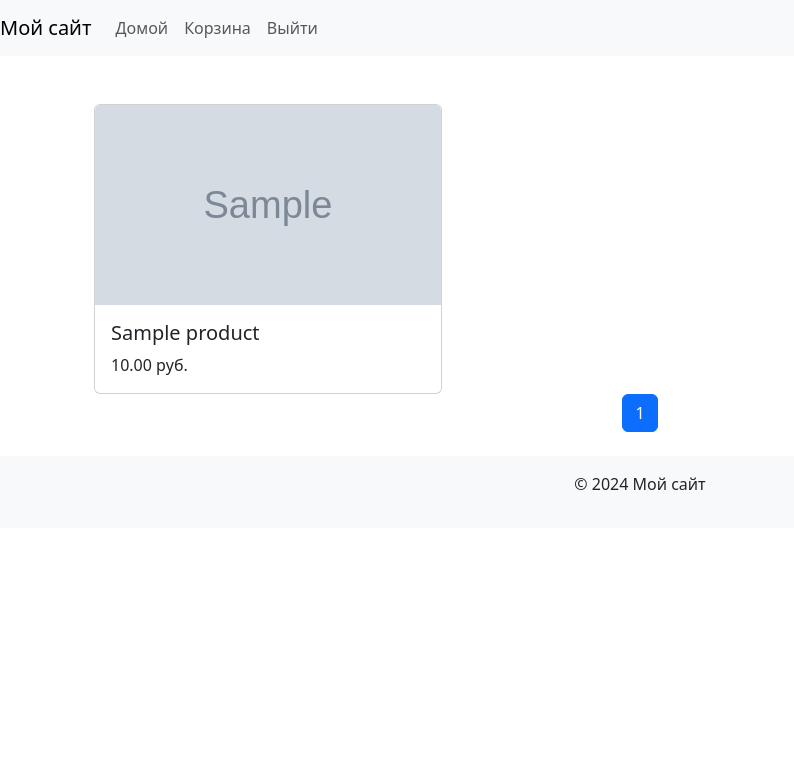
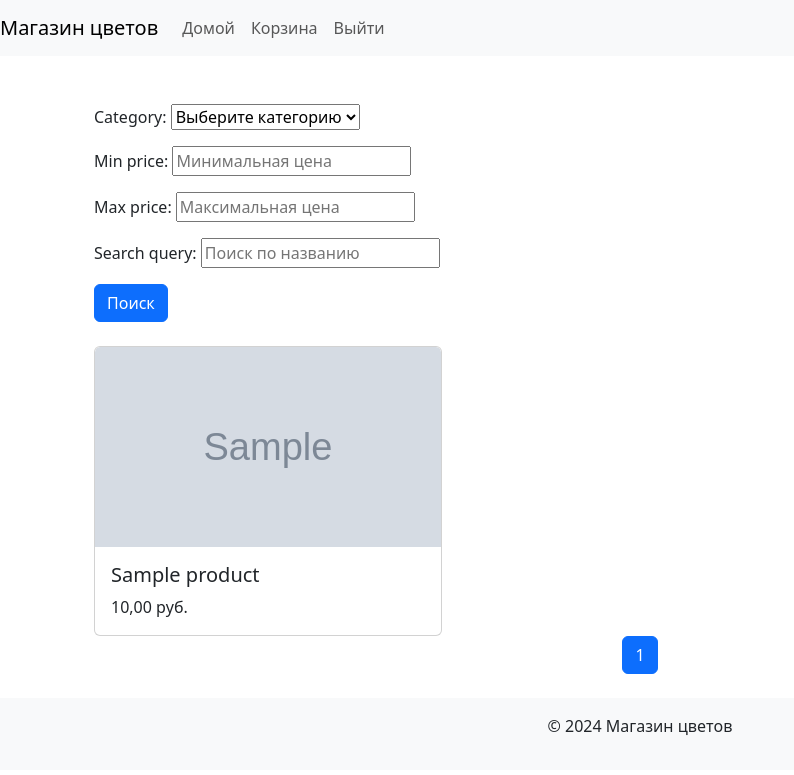
Before and after one commit to Alexsey111/Flower_shop, a Django app: page /products/ in a window 1280 px wide. Shown: the top 775 px of the page, without its empty margins (0-794 px from the left). Run offline with Django 5.2, Linux system fonts and the light colour scheme; a user stored in the database is signed in; tables that the repository leaves empty hold one stand-in row (values such as "Sample post"); grey boxes marked "Sample" are stand-in pictures; some libraries are stand-ins or nearby versions.

Commit message:
new code2

```diff
--- a/flower_shop/flower_shop/settings.py
+++ b/flower_shop/flower_shop/settings.py
@@ -16,6 +16,9 @@ DEBUG = True
 
 ALLOWED_HOSTS = []
 
+ACCOUNT_FORMS = {
+    'signup': 'shop.forms.CustomSignupForm',
+}
 
 # Application definition
 
@@ -124,7 +127,7 @@ AUTH_PASSWORD_VALIDATORS = [
 # Internationalization
 # https://docs.djangoproject.com/en/5.0/topics/i18n/
 
-LANGUAGE_CODE = 'en-us'
+LANGUAGE_CODE = 'ru'
 
 TIME_ZONE = 'UTC'
 
--- a/flower_shop/shop/admin.py
+++ b/flower_shop/shop/admin.py
@@ -1,5 +1,5 @@
 from django.contrib import admin
-from .models import Product, Order, Review, Report, Cart, CartItem
+from .models import Product, Order, Review, Report, Cart, CartItem, Category
 
 admin.site.register(Product)
 admin.site.register(Order)
@@ -7,3 +7,4 @@ admin.site.register(Review)
 admin.site.register(Report)
 admin.site.register(Cart)
 admin.site.register(CartItem)
+admin.site.register(Category)
--- /dev/null
+++ b/flower_shop/shop/forms.py
@@ -0,0 +1,40 @@
+from django import forms
+from allauth.account.forms import SignupForm
+from .models import Category
+
+class CustomSignupForm(SignupForm):
+    name = forms.CharField(max_length=30, label='Name')
+    phone = forms.CharField(max_length=15, label='Phone')
+    address = forms.CharField(widget=forms.Textarea, label='Address')
+
+    def save(self, request):
+        user = super(CustomSignupForm, self).save(request)
+        user.first_name = self.cleaned_data.get('name')
+        user.profile.phone = self.cleaned_data.get('phone')
+        user.profile.address = self.cleaned_data.get('address')
+        user.save()
+        return user
+
+
+class ProductFilterForm(forms.Form):
+    category = forms.ModelChoiceField(
+        queryset=Category.objects.all(),
+        required=False,
+        empty_label="Выберите категорию"
+    )
+    min_price = forms.DecimalField(
+        max_digits=10,
+        decimal_places=2,
+        required=False,
+        widget=forms.NumberInput(attrs={'placeholder': 'Минимальная цена'})
+    )
+    max_price = forms.DecimalField(
+        max_digits=10,
+        decimal_places=2,
+        required=False,
+        widget=forms.NumberInput(attrs={'placeholder': 'Максимальная цена'})
+    )
+    search_query = forms.CharField(
+        required=False,
+        widget=forms.TextInput(attrs={'placeholder': 'Поиск по названию'})
+    )
--- a/flower_shop/shop/templates/account/login.html
+++ b/flower_shop/shop/templates/account/login.html
@@ -6,16 +6,16 @@
 <div class="container mt-5">
   <div class="row justify-content-center">
     <div class="col-md-6">
-      <h2 class="text-center">Login</h2>
+      <h2 class="text-center">Вход</h2>
       <form method="post">
         {% csrf_token %}
         <div class="form-group">
           {{ form.as_p }}
         </div>
-        <button type="submit" class="btn btn-primary">Login</button>
+        <button type="submit" class="btn btn-primary">Войти</button>
       </form>
       <p class="mt-3 text-center">
-        Don't have an account? <a href="{% url 'account_signup' %}">Sign up here</a>
+        Нет аккаунта? <a href="{% url 'account_signup' %}">Зарегистрируйтесь здесь</a>
       </p>
     </div>
   </div>
--- a/flower_shop/shop/templates/account/signup.html
+++ b/flower_shop/shop/templates/account/signup.html
@@ -6,16 +6,16 @@
 <div class="container mt-5">
   <div class="row justify-content-center">
     <div class="col-md-6">
-      <h2 class="text-center">Sign Up</h2>
+      <h2 class="text-center">Регистрация</h2>
       <form method="post">
         {% csrf_token %}
         <div class="form-group">
           {{ form.as_p }}
         </div>
-        <button type="submit" class="btn btn-primary">Sign Up</button>
+        <button type="submit" class="btn btn-primary">Зарегистрироваться</button>
       </form>
       <p class="mt-3 text-center">
-        Already have an account? <a href="{% url 'account_login' %}">Login here</a>
+        Уже есть аккаунт? <a href="{% url 'account_login' %}">Войдите здесь</a>
       </p>
     </div>
   </div>
--- a/flower_shop/shop/templates/shop/base_generic.html
+++ b/flower_shop/shop/templates/shop/base_generic.html
@@ -12,7 +12,7 @@
 <body>
   <header>
     <nav class="navbar navbar-expand-lg navbar-light bg-light">
-      <a class="navbar-brand" href="{% url 'index' %}">Мой сайт</a>
+      <a class="navbar-brand" href="{% url 'index' %}">Магазин цветов</a>
       <div class="collapse navbar-collapse">
         <ul class="navbar-nav mr-auto">
           <li class="nav-item"><a class="nav-link" href="{% url 'index' %}">Домой</a></li>
@@ -20,7 +20,7 @@
             <li class="nav-item"><a class="nav-link" href="{% url 'view_cart' %}">Корзина</a></li>
             <li class="nav-item"><a class="nav-link" href="{% url 'account_logout' %}">Выйти</a></li>
           {% else %}
-            <li class="nav-item"><a class="nav-link" href="{% url 'account_login' %}">Логин</a></li>
+            <li class="nav-item"><a class="nav-link" href="{% url 'account_login' %}">Вход</a></li>
             <li class="nav-item"><a class="nav-link" href="{% url 'account_signup' %}">Регистрация</a></li>
           {% endif %}
         </ul>
@@ -33,7 +33,7 @@
   </main>
   <footer class="bg-light py-3 mt-4">
     <div class="container text-center">
-      <p>&copy; 2024 Мой сайт</p>
+      <p>&copy; 2024 Магазин цветов</p>
     </div>
   </footer>
   <script src="https://code.jquery.com/jquery-3.5.1.slim.min.js"></script>
--- a/flower_shop/shop/templates/shop/product_list.html
+++ b/flower_shop/shop/templates/shop/product_list.html
@@ -1,9 +1,17 @@
+<!-- shop/templates/shop/product_list.html -->
 {% extends "shop/base_generic.html" %}
 
 {% block title %}Список товаров{% endblock %}
 
 {% block content %}
 <div class="container mt-5">
+  <!-- Форма фильтрации и поиска -->
+  <form method="get" action="{% url 'product_list' %}" class="mb-4">
+    {{ form.as_p }}
+    <button type="submit" class="btn btn-primary">Поиск</button>
+  </form>
+
+  <!-- Список товаров -->
   <div class="row">
     {% for product in page_obj %}
       <div class="col-md-4">
@@ -17,8 +25,8 @@
       </div>
     {% endfor %}
   </div>
-</div>
 
+  <!-- Пагинация -->
   <nav aria-label="Page navigation">
     <ul class="pagination justify-content-center">
       {% if page_obj.has_previous %}
--- a/flower_shop/shop/urls.py
+++ b/flower_shop/shop/urls.py
@@ -1,6 +1,5 @@
-
-from django.urls import path
-from .views import index, product_list, add_to_cart, view_cart, remove_from_cart, checkout
+from django.urls import path, include
+from .views import index, product_list, add_to_cart, view_cart, remove_from_cart, checkout, order_detail
 
 urlpatterns = [
     path('', index, name='index'),
@@ -9,5 +8,6 @@ urlpatterns = [
     path('cart/', view_cart, name='view_cart'),
     path('remove_from_cart/<int:cart_item_id>/', remove_from_cart, name='remove_from_cart'),
     path('checkout/', checkout, name='checkout'),
-    # Добавьте маршруты для заказа
+    path('order/<int:order_id>/', order_detail, name='order_detail'),  # Убедитесь, что этот маршрут соответствует функции
+    path('password_reset/', include('django.contrib.auth.urls')),
 ]
--- a/flower_shop/shop/views.py
+++ b/flower_shop/shop/views.py
@@ -1,7 +1,8 @@
 from django.shortcuts import render, get_object_or_404, redirect
 from django.core.paginator import Paginator
 from django.contrib.auth.decorators import login_required
-from .models import Product, Cart, CartItem
+from .forms import ProductFilterForm
+from .models import Product, Cart, CartItem, Category, Order, OrderItem  # Добавьте OrderItem
 
 
 def index(request):
@@ -12,15 +13,33 @@ def index(request):
     page_obj = paginator.get_page(page_number)
     return render(request, 'shop/index.html', {'page_obj': page_obj})
 
+# shop/views.py
+from .forms import ProductFilterForm
 
-@login_required
 def product_list(request):
-    # Отображение списка продуктов с пагинацией
     product_list = Product.objects.all().order_by('id')
+    form = ProductFilterForm(request.GET)
+
+    if form.is_valid():
+        if form.cleaned_data['category']:
+            product_list = product_list.filter(category=form.cleaned_data['category'])
+        if form.cleaned_data['min_price']:
+            product_list = product_list.filter(price__gte=form.cleaned_data['min_price'])
+        if form.cleaned_data['max_price']:
+            product_list = product_list.filter(price__lte=form.cleaned_data['max_price'])
+        if form.cleaned_data['search_query']:
+            product_list = product_list.filter(name__icontains=form.cleaned_data['search_query'])
+
+    # Отладочная информация
+    print("Форма:", form)
+    print("Данные формы:", form.cleaned_data)
+    print("Количество товаров:", product_list.count())
+
     paginator = Paginator(product_list, 10)
     page_number = request.GET.get('page')
     page_obj = paginator.get_page(page_number)
-    return render(request, 'shop/product_list.html', {'page_obj': page_obj})
+    return render(request, 'shop/product_list.html', {'page_obj': page_obj, 'form': form})
+
 
 
 @login_required
@@ -38,7 +57,6 @@ def add_to_cart(request, product_id):
     # Обновление итоговой суммы корзины
     cart.update_total_price()
     return redirect('index')
-
 
 @login_required
 def view_cart(request):
@@ -63,16 +81,32 @@ def remove_from_cart(request, cart_item_id):
 
 @login_required
 def checkout(request):
-    # Получение корзины текущего пользователя
     cart = get_object_or_404(Cart, user=request.user)
 
     if request.method == 'POST':
-        # Логика для оформления заказа
+        # Создание нового заказа
         order = Order.objects.create(user=request.user, status='pending')
+
+        # Добавление товаров из корзины в заказ
         for item in cart.items.all():
-            order.products.add(item.product)
-        cart.items.all().delete()  # Очистка корзины
-        cart.update_total_price()
-        return redirect('order_detail', id=order.id)
+            OrderItem.objects.create(order=order, product=item.product, quantity=item.quantity)
+
+        # Очистка корзины
+        cart.items.all().delete()
+
+        # Обновление итоговой суммы заказа
+        order.update_total_price()
+
+        return redirect('order_detail', order_id=order.id)
 
     return render(request, 'shop/checkout.html', {'cart': cart})
+
+
+
+@login_required
+def order_detail(request, order_id):
+    # Получение заказа по идентификатору
+    order = get_object_or_404(Order, id=order_id)
+
+    # Отображение страницы с деталями заказа
+    return render(request, 'shop/order_detail.html', {'order': order})
```
Also changed, not shown: flower_shop/shop/models.py (+55 -6 lines), flower_shop/shop/templates/shop/cart.html (+16 -0 lines), flower_shop/shop/templates/shop/index.html (+13 -0 lines), flower_shop/shop/templates/shop/order_detail.html (added, +21 -0 lines), flower_shop/shop/migrations/0006_profile.py (added), flower_shop/shop/migrations/0007_category_product_category.py (added), flower_shop/shop/migrations/0008_alter_product_category.py (added), flower_shop/shop/migrations/0009_rename_order_date_order_created_at_and_more.py (added).
